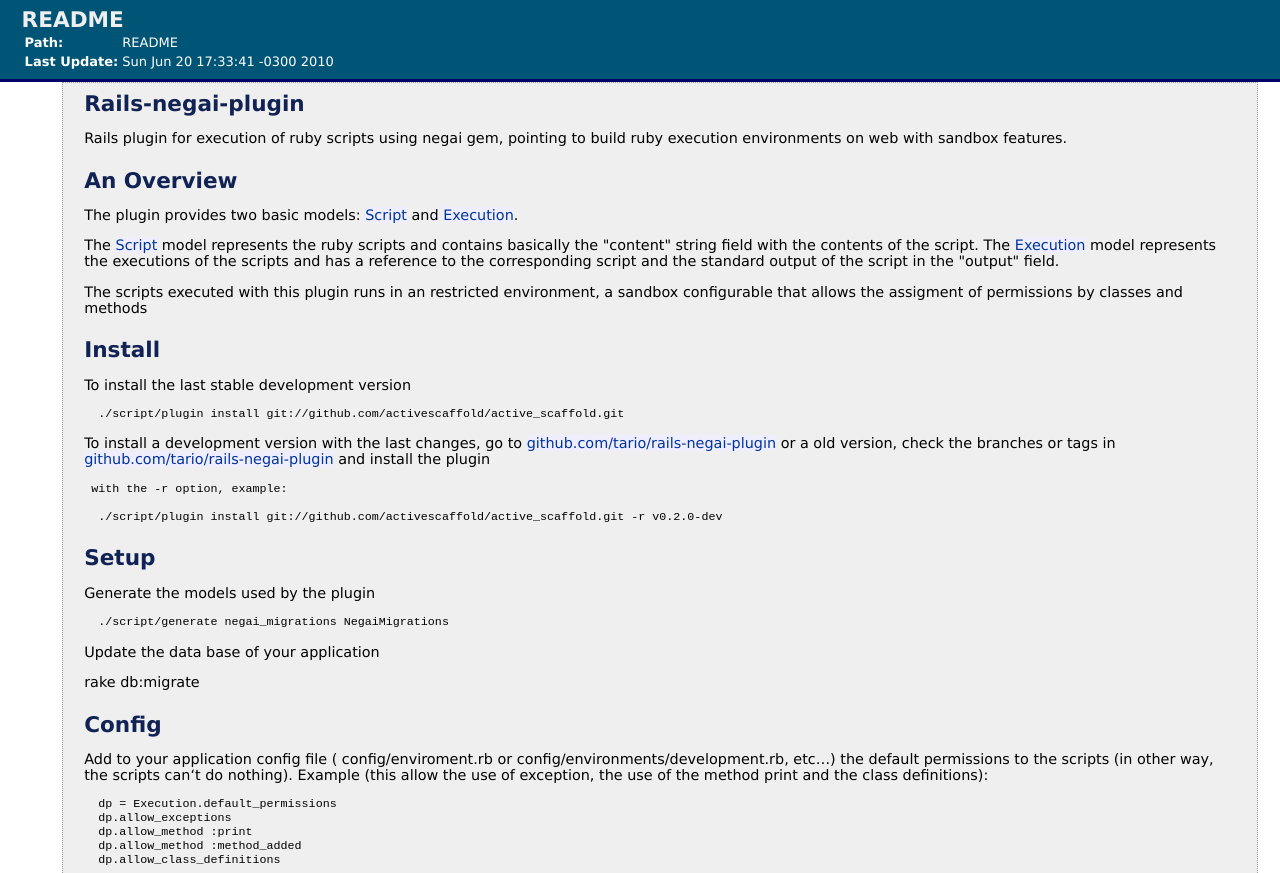
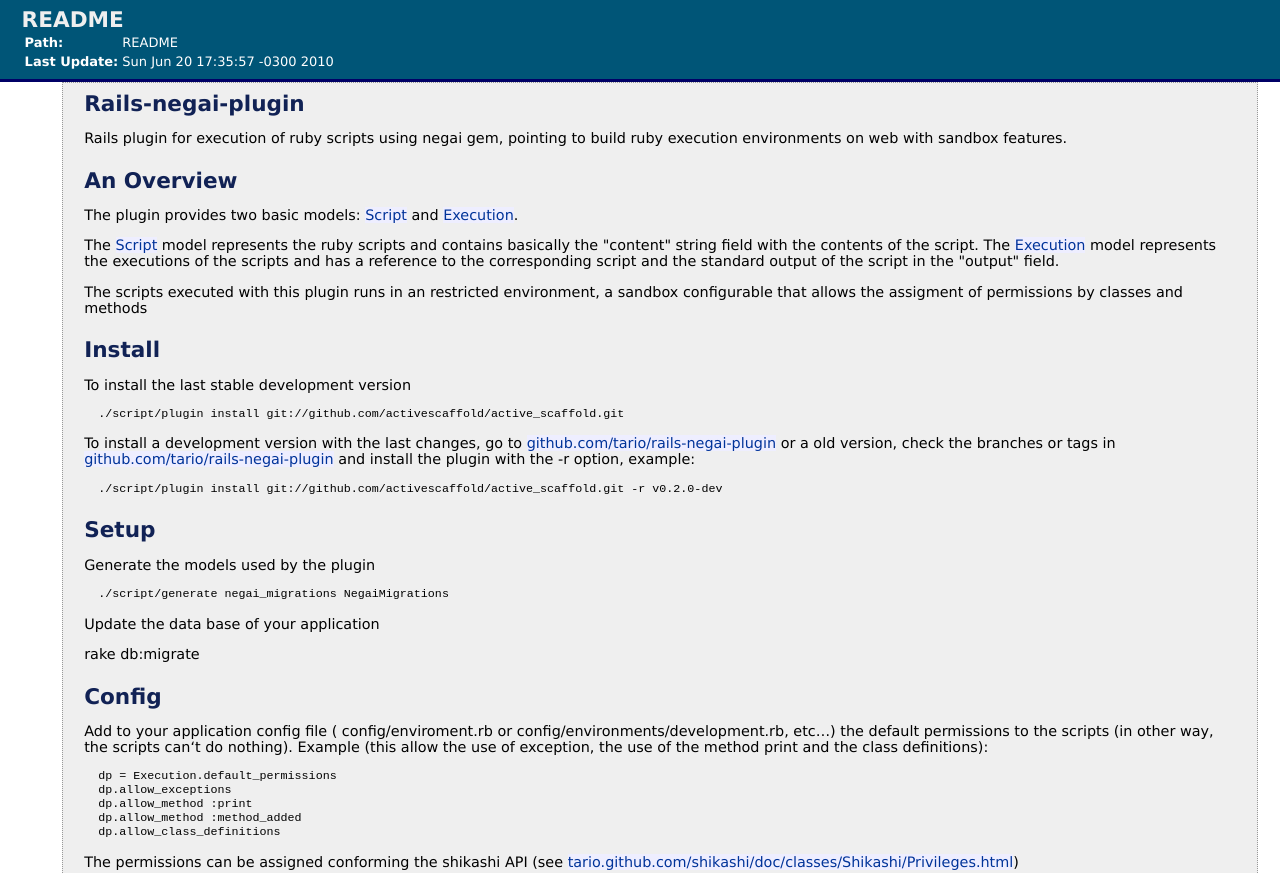
Before and after one commit to tario/rails-negai-plugin, a plain HTML site: page doc/files/README.html in a window 1280 px wide. Shown: the top 873 px of the page. Drawn offline with Linux system fonts and the light colour scheme.

Commit message:
Updated website

```diff
--- a/doc/files/README.html
+++ b/doc/files/README.html
@@ -56,7 +56,7 @@
     </tr>
     <tr class="top-aligned-row">
       <td><strong>Last Update:</strong></td>
-      <td>Sun Jun 20 17:33:41 -0300 2010</td>
+      <td>Sun Jun 20 17:35:57 -0300 2010</td>
     </tr>
     </table>
   </div>
@@ -105,11 +105,9 @@
 href="http://github.com/tario/rails-negai-plugin">github.com/tario/rails-negai-plugin</a>
 or a old version, check the branches or tags in <a
 href="http://github.com/tario/rails-negai-plugin">github.com/tario/rails-negai-plugin</a>
-and install the plugin
+and install the plugin with the -r option, example:
 </p>
 <pre>
- with the -r option, example:
-
   ./script/plugin install git://github.com/activescaffold/active_scaffold.git -r v0.2.0-dev
 </pre>
 <h2>Setup</h2>
```
Also changed, not shown: 1 other file.
